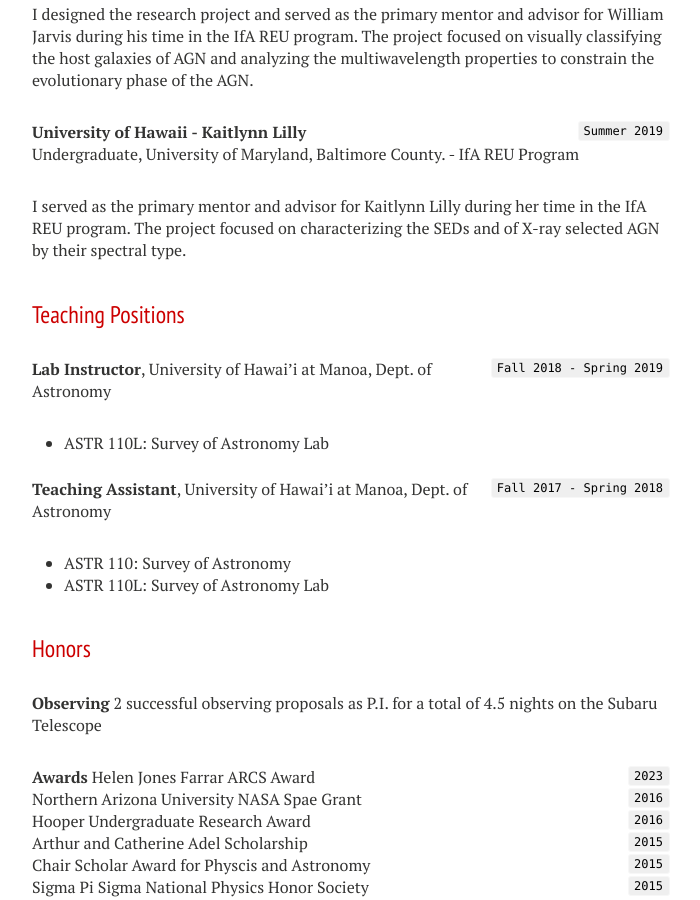
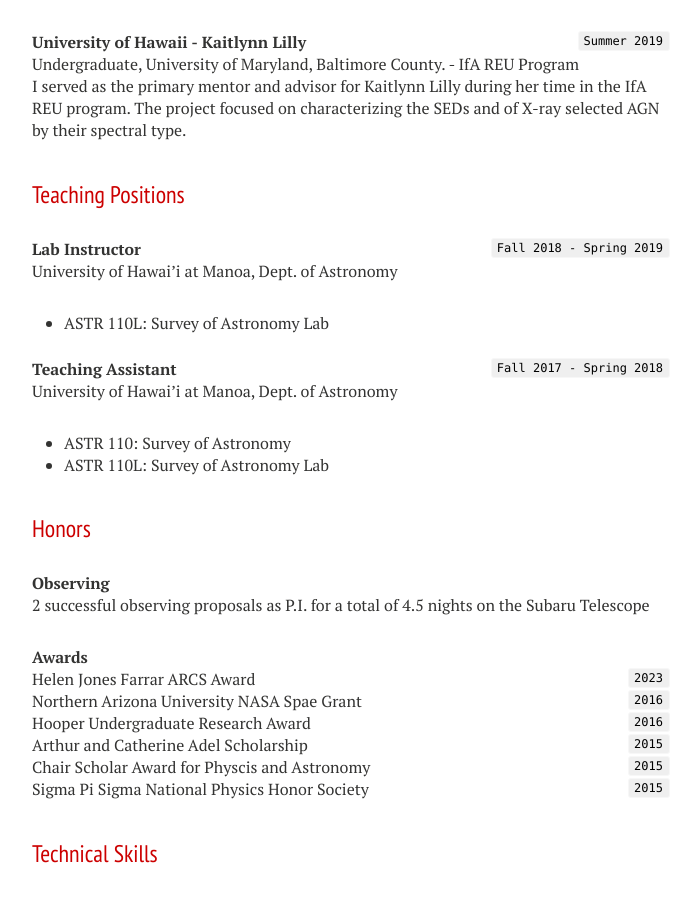
Before and after one commit to cwauge/cwauge.github.io, a Jekyll site: the page built from cv.md, in a window 1280 px wide and 900 px high, scrolled down 1749 px. Shown: the whole window, without its empty margins (288-988 px from the left). Built offline with Jekyll 4.4.1, drawn with Linux system fonts in a browser that asks for light colours; nearby versions of some CDN libraries; some web fonts are replaced; our own code applies the rules of GitHub Pages for plain Markdown files.

Commit message:
Update cv.md

```diff
--- a/cv.md
+++ b/cv.md
@@ -40,47 +40,43 @@ Derived photometric filter transformations utilizing large stellar catalogs for
 ## Mentoring/Advising Expereince
 `Summer 2022`
 __University of Hawaii - Thresa Kelly__<br/>
-Undergraduate, University of Kansas. - IfA REU Program
-
+Undergraduate, University of Kansas. - IfA REU Program<br/>
 I designed the research project and served as the primary mentor and advisor for Thresa Kelly during her time in the IfA REU program. The project focused on comparing the multiwavelength properties of AGN that have been selected through varying techniques.
 
 `Summer 2022`
 __University of Hawaii - Aurelie Wolf__<br/>
-Undergraduate University of Hawai'i Manoa. - Summer Research Project
-
+Undergraduate University of Hawai'i Manoa. - Summer Research Project<br/>
 I assisted in advising and mentoring Aurelie Wolf as she completed a summer research project. The project consisted of the visual classification of galaxy images to identify signs of mergers in AGN hosts.
 
 `Summer 2021 and Summer 2023`
 __University of Hawaii - William Jarvis__<br/>
-Undergraduate, University of Wisconsin, Madison. - IfA REU Program
-
+Undergraduate, University of Wisconsin, Madison. - IfA REU Program<br/>
 I designed the research project and served as the primary mentor and advisor for William Jarvis during his time in the IfA REU program. The project focused on visually classifying the host galaxies of AGN and analyzing the multiwavelength properties to constrain the evolutionary phase of the AGN.
 
 `Summer 2019`
 __University of Hawaii - Kaitlynn Lilly__<br/>
-Undergraduate, University of Maryland, Baltimore County. - IfA REU Program
-
+Undergraduate, University of Maryland, Baltimore County. - IfA REU Program<br/>
 I served as the primary mentor and advisor for Kaitlynn Lilly during her time in the IfA REU program. The project focused on characterizing the SEDs and of X-ray selected AGN by their spectral type.
 
 ## Teaching Positions
 
 `Fall 2018 - Spring 2019`
-__Lab Instructor__, University of Hawai'i at Manoa, Dept. of Astronomy
-
+__Lab Instructor__<br/>
+University of Hawai'i at Manoa, Dept. of Astronomy<br/>
 - ASTR 110L: Survey of Astronomy Lab
 
 `Fall 2017 - Spring 2018`
-__Teaching Assistant__, University of Hawai'i at Manoa, Dept. of Astronomy
-
+__Teaching Assistant__<br/>
+University of Hawai'i at Manoa, Dept. of Astronomy<br/>
 - ASTR 110: Survey of Astronomy
 - ASTR 110L: Survey of Astronomy Lab
 
 
 ## Honors
-__Observing__
+__Observing__<br/>
 2 successful observing proposals as P.I. for a total of 4.5 nights on the Subaru Telescope
 
-__Awards__
+__Awards__<br/>
 `2023`
 Helen Jones Farrar ARCS Award<br/>
 `2016`
```
